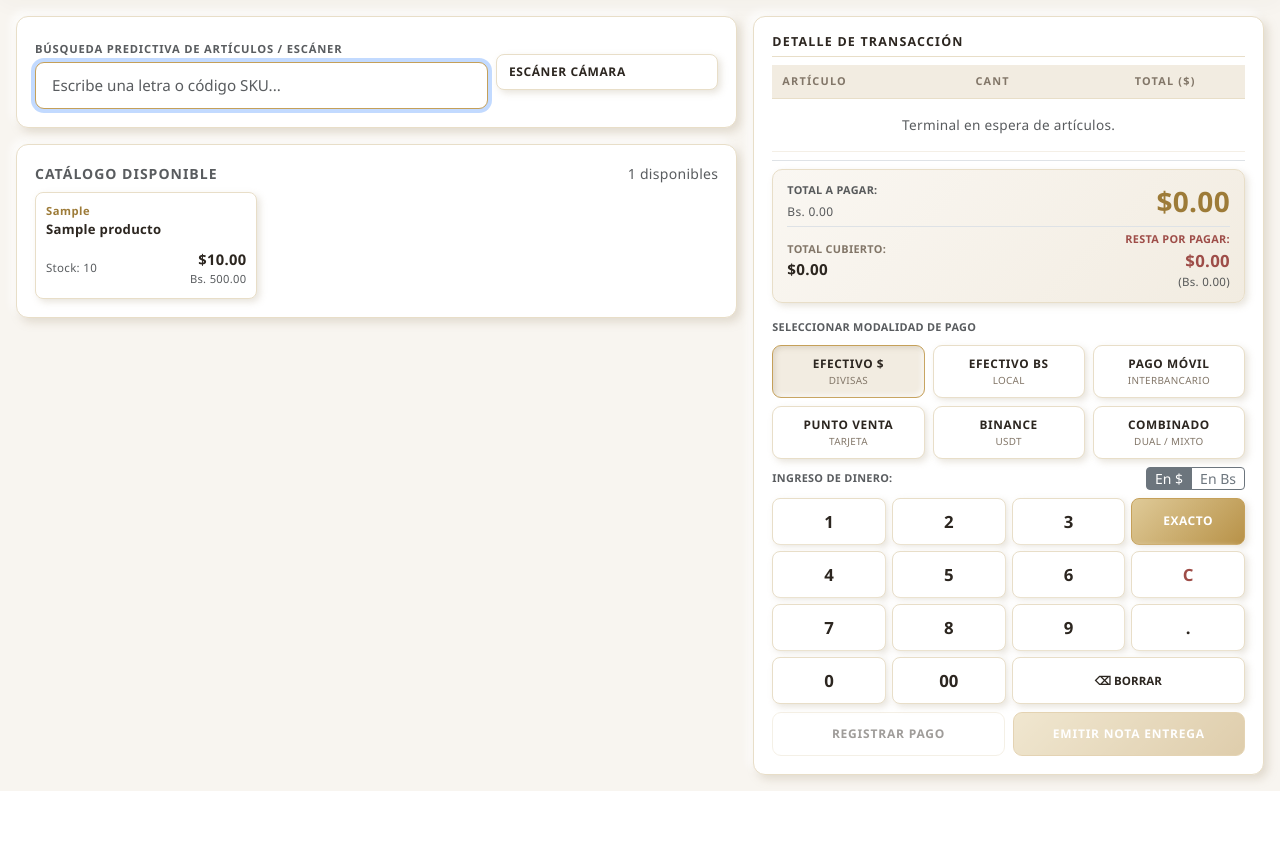
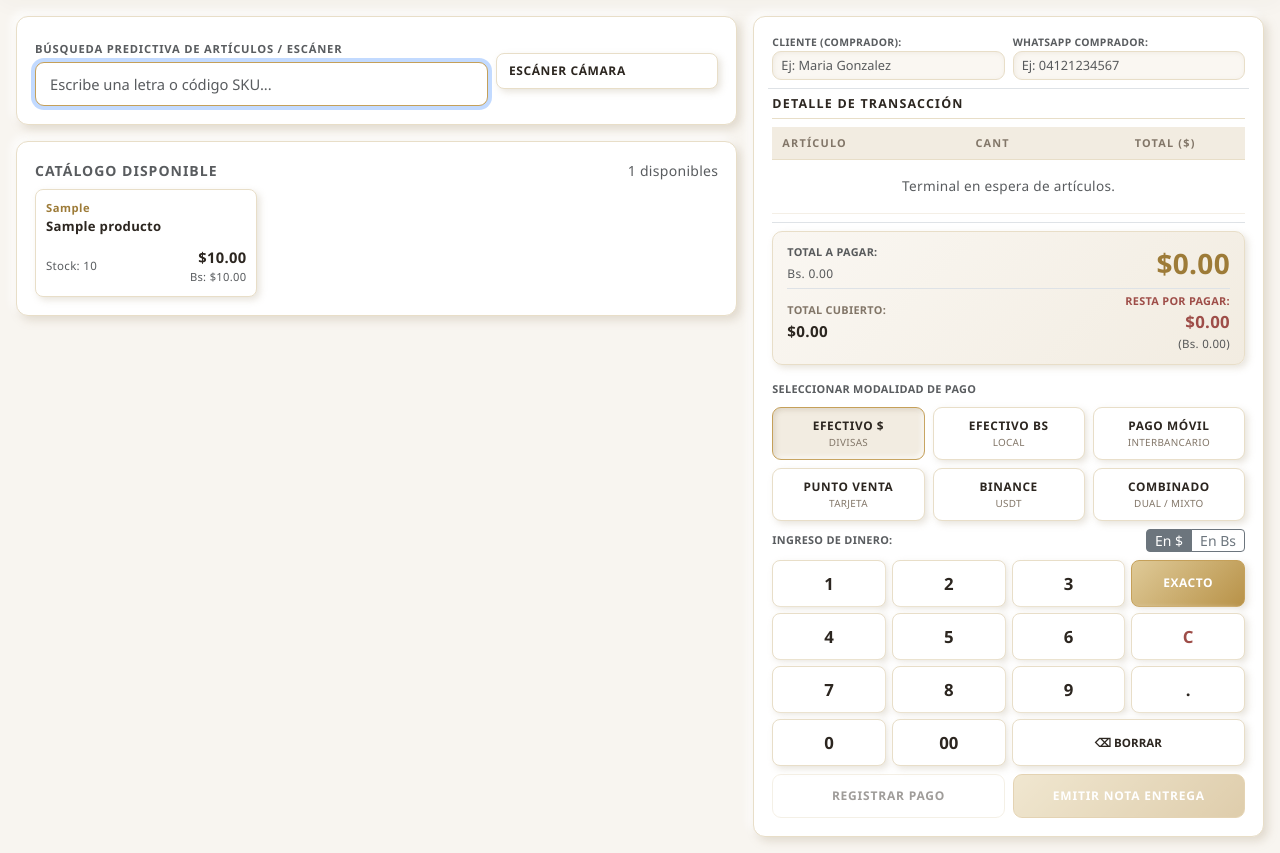
Before and after one commit to marialejandrav393-commits/ryd-tiendaoficial, a Flask app: page /cajero/pos in a window 1280 px wide. Shown: the part 63-916 px from the top of the page. Before the commit the page ends 854 px from the top, so only its background shows below. Run offline with Flask 3, Linux system fonts and the light colour scheme; a user stored in the database is signed in; tables that the repository leaves empty hold one stand-in row (values such as "Sample post").

Commit message:
Update pos.html

```diff
--- a/templates/pos.html
+++ b/templates/pos.html
@@ -66,8 +66,8 @@
             border: 1px solid var(--ryd-border);
             border-radius: 9px;
             color: var(--ryd-text);
-            padding: 11px 16px;
-            font-size: 0.95rem;
+            padding: 10px 14px;
+            font-size: 0.92rem;
             box-shadow: inset 1px 1px 4px rgba(180, 165, 140, 0.15);
             width: 100%;
         }
@@ -104,7 +104,6 @@
             background: var(--ryd-beige-card);
         }
 
-        /* Botones de Modalidad de Pago en Cuadrícula */
         .payment-grid {
             display: grid;
             grid-template-columns: repeat(3, 1fr);
@@ -147,7 +146,6 @@
             display: block;
         }
 
-        /* Monitor Financiero y Balance */
         .balance-box {
             background: linear-gradient(135deg, #FAF7F2, #F2ECE1);
             border: 1.5px solid var(--ryd-border);
@@ -157,7 +155,6 @@
             box-shadow: var(--emboss-btn);
         }
 
-        /* Teclado Táctil Numérico 3D */
         .keypad-grid {
             display: grid;
             grid-template-columns: repeat(4, 1fr);
@@ -271,7 +268,7 @@
             padding: 8px 10px;
         }
         .table-pos tbody td {
-            padding: 10px;
+            padding: 8px 10px;
             border-bottom: 1px solid var(--ryd-border-light);
             font-size: 0.85rem;
         }
@@ -362,7 +359,7 @@
                 <div class="row g-2" id="gridProductos">
                     {% for p in productos %}
                     <div class="col-md-4 col-sm-6 item-producto" data-nombre="{{ p.nombre|lower }}" data-codigo="{{ p.codigo|lower }}">
-                        <div class="product-tile d-flex flex-column justify-content-between" onclick="agregarPorObjeto('{{ p.codigo }}', '{{ p.nombre }}', {{ p.precio }}, {{ p.stock }})">
+                        <div class="product-tile d-flex flex-column justify-content-between" onclick="agregarPorObjeto('{{ p.codigo }}', '{{ p.nombre }}', {{ p.precio }}, {{ p.precio_bs|default(p.precio * 1.15) }}, {{ p.stock }})">
                             <div>
                                 <small class="fw-bold d-block" style="color: var(--ryd-gold-dark); font-size: 0.7rem; letter-spacing: 0.5px;">{{ p.codigo }}</small>
                                 <span class="d-block text-truncate fw-bold" style="font-size: 0.82rem;">{{ p.nombre }}</span>
@@ -371,7 +368,7 @@
                                 <span class="small text-muted" style="font-size: 0.72rem;">Stock: {{ p.stock }}</span>
                                 <div class="text-end">
                                     <strong style="color: var(--ryd-text); font-size: 0.92rem;">${{ "%.2f"|format(p.precio) }}</strong>
-                                    <div class="small text-muted col-tile-bs" style="font-size: 0.7rem;"></div>
+                                    <div class="small text-muted" style="font-size: 0.7rem;">Bs: ${{ "%.2f"|format(p.precio_bs) }}</div>
                                 </div>
                             </div>
                         </div>
@@ -381,15 +378,27 @@
             </div>
         </div>
 
-        <!-- Panel Derecho: Liquidación, Pago Mixto y Teclado Táctil -->
+        <!-- Panel Derecho: Liquidación, Cliente WhatsApp y Cobro -->
         <div class="col-lg-5">
             <div class="panel-luxury d-flex flex-column justify-content-between" style="min-height: 86vh;">
                 <div>
+                    <!-- Datos de Cliente para Envío por WhatsApp -->
+                    <div class="row g-2 mb-2 pb-2 border-bottom">
+                        <div class="col-6">
+                            <label class="small text-muted fw-bold d-block" style="font-size: 0.65rem; text-transform: uppercase;">Cliente (Comprador):</label>
+                            <input type="text" id="inputClienteNombre" class="form-control search-input py-1 px-2" placeholder="Ej: Maria Gonzalez" style="font-size: 0.8rem;">
+                        </div>
+                        <div class="col-6">
+                            <label class="small text-muted fw-bold d-block" style="font-size: 0.65rem; text-transform: uppercase;">WhatsApp Comprador:</label>
+                            <input type="text" id="inputClienteTelefono" class="form-control search-input py-1 px-2" placeholder="Ej: 04121234567" style="font-size: 0.8rem;">
+                        </div>
+                    </div>
+
                     <h6 class="fw-bold mb-2" style="letter-spacing: 1.2px; text-transform: uppercase; font-size: 0.78rem; border-bottom: 1px solid var(--ryd-border); padding-bottom: 6px;">
                         Detalle de Transacción
                     </h6>
 
-                    <div class="table-responsive" style="max-height: 22vh; overflow-y: auto;">
+                    <div class="table-responsive" style="max-height: 20vh; overflow-y: auto;">
                         <table class="table table-pos mb-0 align-middle">
                             <thead>
                                 <tr>
@@ -431,7 +440,6 @@
                             </div>
                         </div>
 
-                        <!-- Lista de Abonos en Pagos Combinados -->
                         <div id="contenedorAbonos" class="mt-2 pt-1 border-top" style="display: none;">
                             <span class="d-block small fw-bold text-muted mb-1" style="font-size: 0.65rem; text-transform: uppercase;">Desglose de Pagos Registrados:</span>
                             <div id="listaAbonos" class="d-flex flex-column gap-1" style="max-height: 80px; overflow-y: auto;"></div>
@@ -497,7 +505,6 @@
                         <button type="button" class="keypad-btn" style="grid-column: span 2; font-size: 0.72rem; text-transform: uppercase;" onclick="presionarRetroceso()">⌫ Borrar</button>
                     </div>
 
-                    <!-- Botón para Agregar Abono en Pagos Combinados -->
                     <div id="bloqueAgregarAbono" class="mb-2" style="display: none;">
                         <button type="button" class="btn-3d w-100 py-1" onclick="agregarAbonoMixto()">
                             + Registrar Abono de este Método
@@ -508,7 +515,7 @@
                         <input type="text" id="inputReferencia" class="form-control search-input form-control-sm" placeholder="N° Referencia Bancaria (Obligatorio)">
                     </div>
 
-                    <!-- Botones de Ejecución y Emisión -->
+                    <!-- Botones de Acción -->
                     <div class="row g-2">
                         <div class="col-6">
                             <button type="button" id="btnRegistrarPago" class="btn-pay-action" disabled onclick="ejecutarVenta(false)">
@@ -552,18 +559,23 @@ let carrito = [];
 let metodoSeleccionado = 'Efectivo $';
 let tasaPos = parseFloat(localStorage.getItem('ryd_tasa_bcv')) || 50.00;
 let montoIngresadoStr = '';
-let monedaEntrada = 'USD'; // 'USD' o 'BS'
-let abonosRegistrados = []; // Para pago mixto: [{metodo, montoUSD, montoBS, ref}]
+let monedaEntrada = 'USD';
+let abonosRegistrados = [];
 
 const productosDisponibles = [
     {% for p in productos %}
-    { codigo: "{{ p.codigo }}", nombre: "{{ p.nombre }}", precio: {{ p.precio }}, stock: {{ p.stock }} },
+    {
+        codigo: "{{ p.codigo }}",
+        nombre: "{{ p.nombre }}",
+        precio: {{ p.precio }},
+        precio_bs: {{ p.precio_bs|default(p.precio * 1.15) }},
+        stock: {{ p.stock }}
+    },
     {% endfor %}
 ];
 
 function iniciarPos() {
     document.getElementById('inputTasaPos').value = tasaPos.toFixed(2);
-    actualizarTilesPreciosBs();
 }
 
 function cambiarMonedaEntrada(moneda) {
@@ -571,19 +583,6 @@ function cambiarMonedaEntrada(moneda) {
     document.getElementById('btnMonedaUSD').classList.toggle('active', moneda === 'USD');
     document.getElementById('btnMonedaBS').classList.toggle('active', moneda === 'BS');
     actualizarBalanceCobro();
-}
-
-function actualizarTilesPreciosBs() {
-    document.querySelectorAll('.item-producto').forEach(item => {
-        const cod = item.getAttribute('data-codigo');
-        const prod = productosDisponibles.find(p => p.codigo.toLowerCase() === cod);
-        if (prod) {
-            const cont = item.querySelector('.col-tile-bs');
-            if (cont) {
-                cont.innerText = `Bs. ${(prod.precio * tasaPos).toFixed(2)}`;
-            }
-        }
-    });
 }
 
 function ejecutarBusquedaPredictiva(termino) {
@@ -611,7 +610,6 @@ function ejecutarBusquedaPredictiva(termino) {
 
     let html = '';
     coincidencias.slice(0, 15).forEach(prod => {
-        const bsCalc = (prod.precio * tasaPos).toFixed(2);
         html += `
             <div class="search-result-item" onclick="seleccionarDesdePredictivo('${prod.codigo}')">
                 <div>
@@ -621,7 +619,7 @@ function ejecutarBusquedaPredictiva(termino) {
                 </div>
                 <div class="text-end">
                     <strong style="color: var(--ryd-text); font-size: 0.95rem;">$${prod.precio.toFixed(2)}</strong>
-                    <div class="small text-muted" style="font-size: 0.72rem;">Bs. ${bsCalc}</div>
+                    <div class="small text-muted" style="font-size: 0.72rem;">Bs: $${prod.precio_bs.toFixed(2)}</div>
                 </div>
             </div>
         `;
@@ -634,7 +632,7 @@ function ejecutarBusquedaPredictiva(termino) {
 function seleccionarDesdePredictivo(codigo) {
     const prod = productosDisponibles.find(p => p.codigo === codigo);
     if (prod) {
-        agregarPorObjeto(prod.codigo, prod.nombre, prod.precio, prod.stock);
+        agregarPorObjeto(prod.codigo, prod.nombre, prod.precio, prod.precio_bs, prod.stock);
     }
     const input = document.getElementById('inputCodigoBarras');
     input.value = '';
@@ -667,8 +665,8 @@ function filtrarGrillaCatalogo(valor) {
     document.getElementById('contadorProductos').innerText = `${visibles} disponibles`;
 }
 
-function agregarPorObjeto(codigo, nombre, precio, stock) {
-    const item = carrito.find(p => p.codigo === codigo);
+function agregarPorObjeto(codigo, nombre, precio, precio_bs, stock) {
+    const item = carrito.find(p => p.codigo === codigo || p.nombre === nombre);
     if (item) {
         if (item.cantidad < stock) {
             item.cantidad++;
@@ -677,7 +675,7 @@ function agregarPorObjeto(codigo, nombre, precio, stock) {
         }
     } else {
         if (stock > 0) {
-            carrito.push({ codigo, nombre, precio, cantidad: 1, stock });
+            carrito.push({ codigo, nombre, precio, precio_bs, cantidad: 1, stock });
         } else {
             alert("Existencia agotada en almacén.");
         }
@@ -726,7 +724,7 @@ function renderizarCarrito() {
         tbody.innerHTML += `
             <tr>
                 <td>
-                    <span class="d-block text-truncate fw-bold" style="max-width: 150px;">${p.nombre}</span>
+                    <span class="d-block text-truncate fw-bold" style="max-width: 140px;">${p.nombre}</span>
                     <small class="text-muted">${p.codigo}</small>
                 </td>
                 <td class="text-center">
@@ -751,7 +749,6 @@ function renderizarCarrito() {
     actualizarBalanceCobro();
 }
 
-// Teclado Numérico Táctil
 function presionarTecla(digito) {
     if (digito === '.' && montoIngresadoStr.includes('.')) return;
     if (montoIngresadoStr.length > 9) return;
@@ -786,12 +783,11 @@ function actualizarBalanceCobro() {
     const total = calcularTotalVentaUSD();
     const rawVal = parseFloat(montoIngresadoStr) || 0.0;
 
-    // Convertir ingreso actual a USD si se digitó en Bolívares
     const ingresoActualUSD = (monedaEntrada === 'BS') ? (rawVal / tasaPos) : rawVal;
     const totalAbonadoPrevioUSD = abonosRegistrados.reduce((acc, a) => acc + a.montoUSD, 0);
     const totalCubiertoUSD = totalAbonadoPrevioUSD + ingresoActualUSD;
 
-    document.getElementById('txtMontoEntregado').innerText = `$${totalCubiertoUSD.toFixed(2)} (Bs. ${(totalCubiertoUSD * tasaPos).toLocaleString('es-VE', { minimumFractionDigits: 2 })})`;
+    document.getElementById('txtMontoEntregado').innerText = `$${totalCubiertoUSD.toFixed(2)}`;
 
     const resta = total - totalCubiertoUSD;
     const btnPago = document.getElementById('btnRegistrarPago');
@@ -840,7 +836,6 @@ function seleccionarMetodo(elemento, metodo) {
     const inputRef = document.getElementById('inputReferencia');
     const bloqueAbono = document.getElementById('bloqueAgregarAbono');
 
-    // Cambiar moneda sugerida según el método
     if (['Efectivo Bs', 'Pago Móvil', 'Punto Venta'].includes(metodo)) {
         cambiarMonedaEntrada('BS');
     } else {
@@ -850,7 +845,7 @@ function seleccionarMetodo(elemento, metodo) {
     if (metodo === 'Pago Mixto') {
         bloqueAbono.style.display = 'block';
         bloqueRef.style.display = 'block';
-        inputRef.placeholder = "Referencia del abono actual (si aplica)";
+        inputRef.placeholder = "Referencia del abono (opcional)";
     } else {
         bloqueAbono.style.display = 'none';
         if (['Pago Móvil', 'Punto Venta', 'Binance'].includes(metodo)) {
@@ -863,7 +858,6 @@ function seleccionarMetodo(elemento, metodo) {
     }
 }
 
-// Registro progresivo de pagos mixtos
 function agregarAbonoMixto() {
     const rawVal = parseFloat(montoIngresadoStr) || 0.0;
     if (rawVal <= 0) {
@@ -909,7 +903,7 @@ function renderizarAbonos() {
     abonosRegistrados.forEach((a, idx) => {
         lista.innerHTML += `
             <div class="d-flex justify-content-between align-items-center bg-white px-2 py-1 rounded border small">
-                <span><strong>${a.metodo}:</strong> $${a.montoUSD.toFixed(2)} (Bs. ${a.montoBS.toFixed(2)}) ${a.ref !== 'N/A' ? '- Ref:' + a.ref : ''}</span>
+                <span><strong>${a.metodo}:</strong> $${a.montoUSD.toFixed(2)} (Bs. ${a.montoBS.toFixed(2)})</span>
                 <button type="button" class="btn btn-sm btn-link text-danger p-0 ms-2 text-decoration-none" onclick="eliminarAbono(${idx})">×</button>
             </div>
         `;
@@ -929,13 +923,14 @@ function ejecutarVenta(emitirTicket = true) {
     const cubierto = totalAbonado + ingresoActualUSD;
 
     if (cubierto < (total - 0.009)) {
-        alert("La cuenta no está completamente pagada. Ingrese el monto restante.");
+        alert("La cuenta no está completamente cubierta. Ingrese el monto restante.");
         return;
     }
 
     const referencia = document.getElementById('inputReferencia').value.trim();
+    const clienteNombre = document.getElementById('inputClienteNombre').value.trim() || 'Cliente Mostrador';
+    const clienteTelefono = document.getElementById('inputClienteTelefono').value.trim();
 
-    // Verificación de referencia obligatoria en cobros únicos
     if (['Pago Móvil', 'Punto Venta', 'Binance'].includes(metodoSeleccionado) && abonosRegistrados.length === 0) {
         if (!referencia) {
             alert(`Es obligatorio registrar la referencia bancaria para ${metodoSeleccionado}.`);
@@ -944,7 +939,6 @@ function ejecutarVenta(emitirTicket = true) {
         }
     }
 
-    // Armar el desglose para el ticket
     let desgloseTxt = '';
     if (abonosRegistrados.length > 0) {
         if (ingresoActualUSD > 0.009) {
@@ -955,7 +949,7 @@ function ejecutarVenta(emitirTicket = true) {
                 ref: referencia || 'N/A'
             });
         }
-        desgloseTxt = abonosRegistrados.map(a => `${a.metodo}: $${a.montoUSD.toFixed(2)} / Bs. ${a.montoBS.toFixed(2)} (Ref: ${a.ref})`).join(' | ');
+        desgloseTxt = abonosRegistrados.map(a => `${a.metodo}: $${a.montoUSD.toFixed(2)} / Bs. ${a.montoBS.toFixed(2)}`).join(' | ');
     } else {
         desgloseTxt = `${metodoSeleccionado}: $${total.toFixed(2)} / Bs. ${(total * tasaPos).toFixed(2)}`;
     }
@@ -968,7 +962,9 @@ function ejecutarVenta(emitirTicket = true) {
             metodo_pago: abonosRegistrados.length > 0 ? 'Pago Mixto' : metodoSeleccionado,
             referencia: referencia || 'N/A',
             tasa_cambio: tasaPos,
-            desglose_pago: desgloseTxt
+            desglose_pago: desgloseTxt,
+            cliente_nombre: clienteNombre,
+            cliente_telefono: clienteTelefono
         })
     })
     .then(res => res.json())
@@ -982,7 +978,6 @@ function ejecutarVenta(emitirTicket = true) {
                 montoIngresadoStr = '';
                 abonosRegistrados = [];
                 renderizarCarrito();
-                document.getElementById('inputReferencia').value = '';
                 window.location.reload();
             }
         } else {
```
